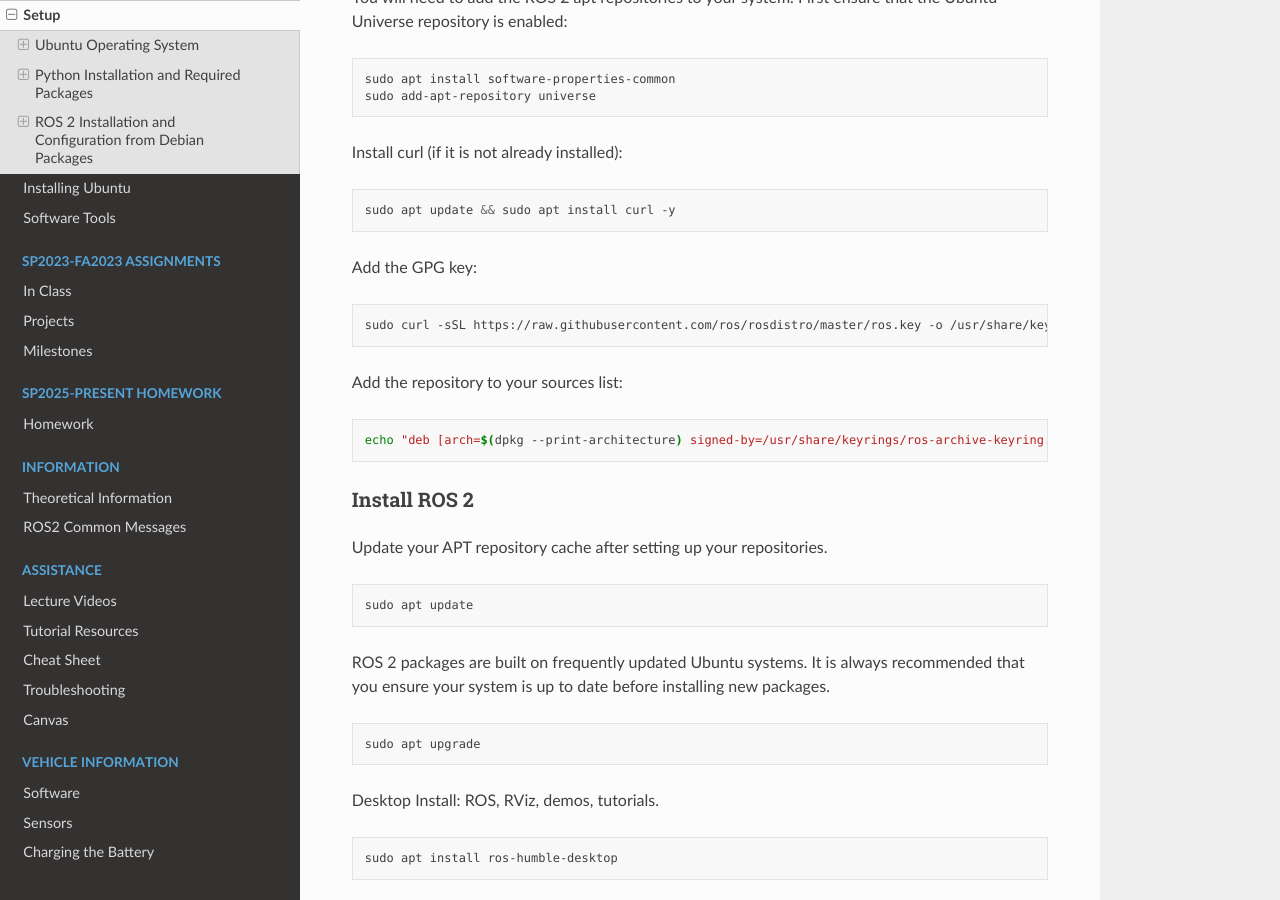
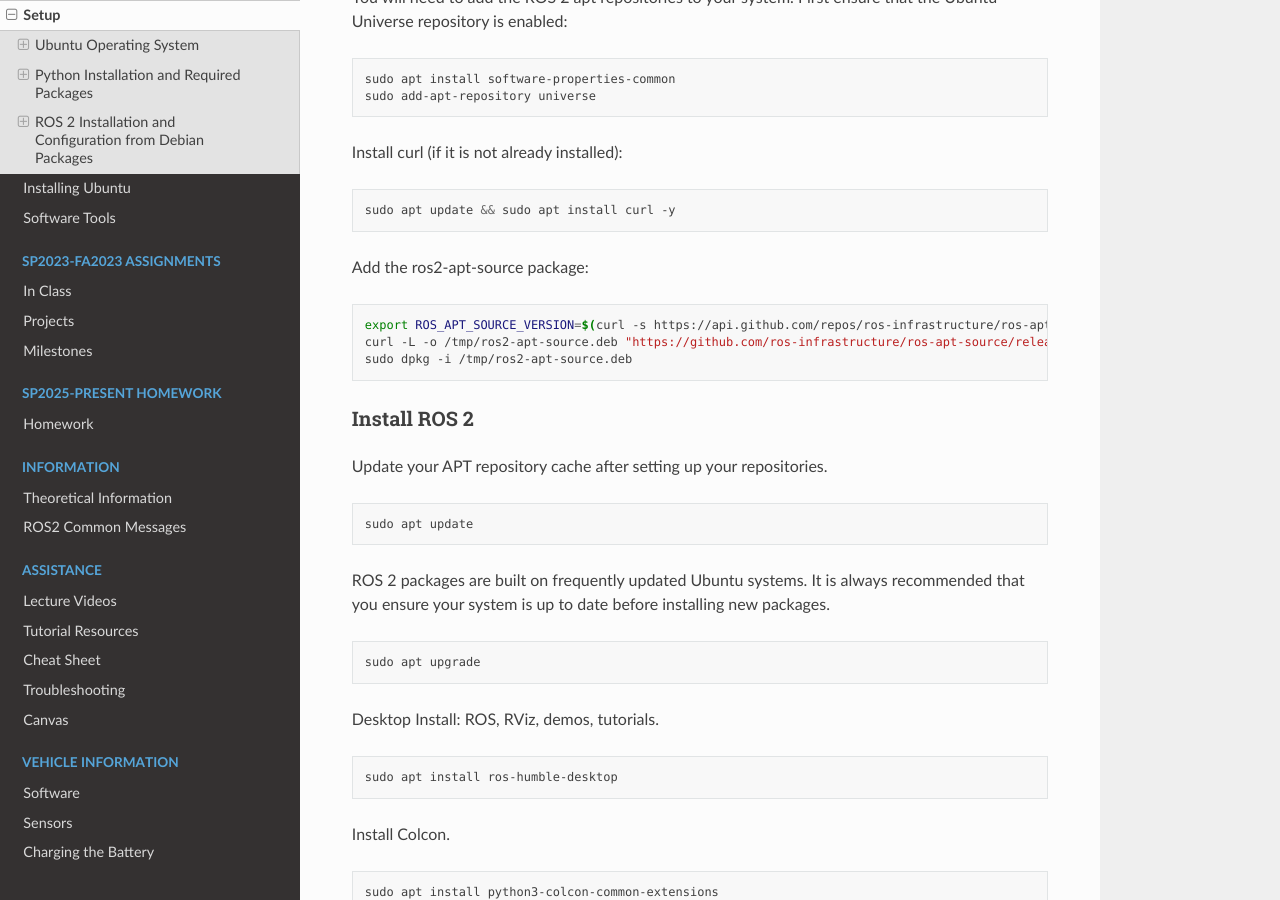
Before and after one commit to av-mae-uf/av1tenth-docs, a Sphinx documentation site: the page built from docs/gettingstarted/setup.rst, in a window 1280 px wide and 900 px high, scrolled down 2088 px. Built offline with Sphinx 7.4.7 and the Read the Docs theme 3.1.0, drawn with Linux system fonts in a browser that asks for light colours.

Commit message:
Updated ROS2 Humble install script

```diff
--- a/docs/gettingstarted/setup.rst
+++ b/docs/gettingstarted/setup.rst
@@ -84,17 +84,13 @@ Install curl (if it is not already installed):
 
     sudo apt update && sudo apt install curl -y
 
-Add the GPG key:
+Add the ros2-apt-source package:
 
 .. code-block:: bash
 
-    sudo curl -sSL https://raw.githubusercontent.com/ros/rosdistro/master/ros.key -o /usr/share/keyrings/ros-archive-keyring.gpg
-
-Add the repository to your sources list:
-
-.. code-block:: bash
-
-    echo "deb [arch=$(dpkg --print-architecture) signed-by=/usr/share/keyrings/ros-archive-keyring.gpg] http://packages.ros.org/ros2/ubuntu $(. /etc/os-release && echo $UBUNTU_CODENAME) main" | sudo tee /etc/apt/sources.list.d/ros2.list > /dev/null
+    export ROS_APT_SOURCE_VERSION=$(curl -s https://api.github.com/repos/ros-infrastructure/ros-apt-source/releases/latest | grep -F "tag_name" | awk -F\" '{print $4}')
+    curl -L -o /tmp/ros2-apt-source.deb "https://github.com/ros-infrastructure/ros-apt-source/releases/download/${ROS_APT_SOURCE_VERSION}/ros2-apt-source_${ROS_APT_SOURCE_VERSION}.$(. /etc/os-release && echo ${UBUNTU_CODENAME:-${VERSION_CODENAME}})_all.deb"
+    sudo dpkg -i /tmp/ros2-apt-source.deb
 
 Install ROS 2
 ^^^^^^^^^^^^^
```
